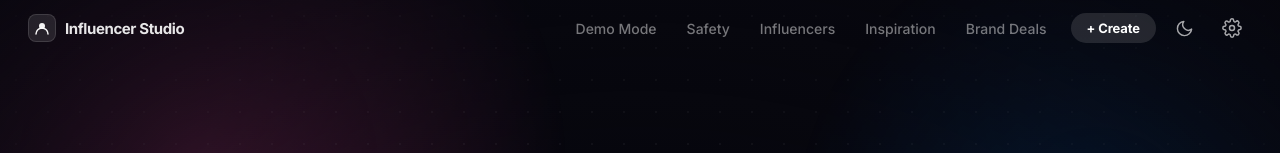
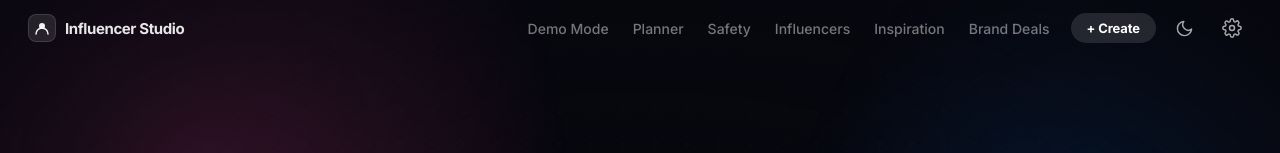
Before and after one commit to 26-umair/ai-influencer, a React (Vite) app: page / in a window 1280 px wide. Shown: the top 153 px of the page. Built offline with nearby package versions, Linux system fonts and the light colour scheme.

Commit message:
Add campaign planner to navigation

```diff
--- a/src/components/Nav.jsx
+++ b/src/components/Nav.jsx
@@ -3,6 +3,7 @@ import { useTheme } from '../context/theme'
 
 const links = [
   { to: '/demo', label: 'Demo Mode' },
+  { to: '/campaign-planner', label: 'Planner' },
   { to: '/responsible-ai', label: 'Safety' },
   { to: '/influencers', label: 'Influencers' },
   { to: '/inspiration', label: 'Inspiration' },
@@ -70,7 +71,7 @@ export default function Nav() {
       <div style={{ display: 'flex', alignItems: 'center', gap: 2 }}>
         {links.map(l => (
           <NavLink key={l.to} to={l.to} className="nav-link" style={({ isActive }) => ({
-            padding: '6px 14px',
+            padding: '6px 11px',
             borderRadius: 8,
             fontSize: 14,
             fontWeight: isActive ? 600 : 500,
```
